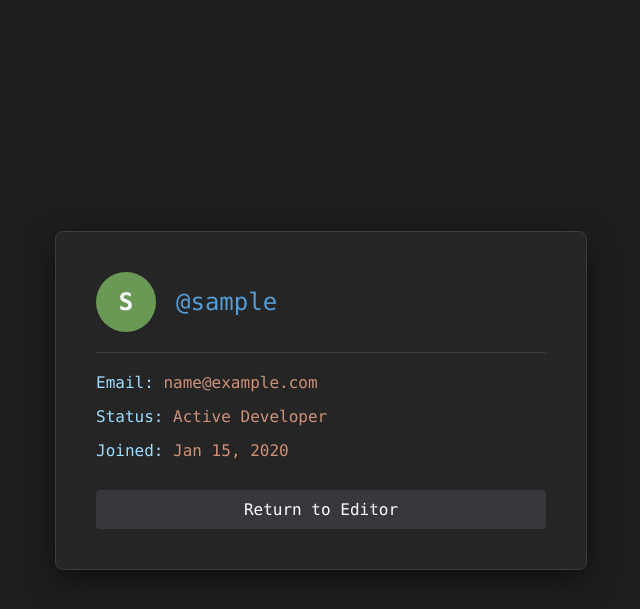
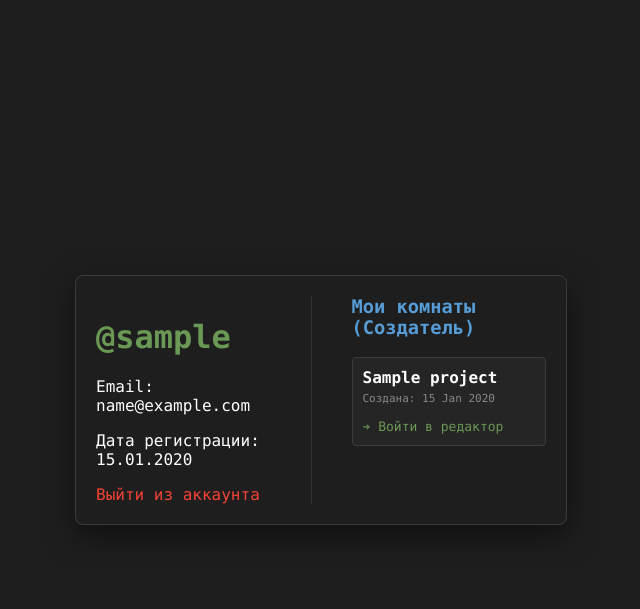
Before and after one commit to MichaelUserBro/Hakaton_final, a Django app: page /profile/ in a window 1280 px wide. Shown: the top 609 px of the page, without its empty margins (319-959 px from the left). Run offline with Django 5.2, Linux system fonts and the light colour scheme; a user stored in the database is signed in; tables that the repository leaves empty hold one stand-in row (values such as "Sample post").

Commit message:
можно создавать много комнат

```diff
--- a/editor/templates/editor/profile.html
+++ b/editor/templates/editor/profile.html
@@ -70,30 +70,39 @@
     </style>
 </head>
 <body>
-    <div class="profile-container">
-        <div class="user-header">
-            <div class="avatar-circle">
-                {{ user.username|slice:":1"|upper }}
-            </div>
-            <div class="username-title">@{{ user.username }}</div>
-        </div>
+    <div class="profile-container" style="display: flex; gap: 40px; padding: 20px; color: white; background: #1e1e1e;">
 
-        <div class="info-row">
-            <span class="label">Email:</span>
-            <span class="value">{{ user.email|default:"не указан" }}</span>
-        </div>
+    <div class="user-info" style="flex: 1; border-right: 1px solid #333; padding-right: 20px;">
+        <h1 style="color: #6a9955;">@{{ user.username }}</h1>
+        <p>Email: {{ user.email }}</p>
+        <p>Дата регистрации: {{ user.date_joined|date:"d.m.Y" }}</p>
+        <a href="{% url 'logout' %}" style="color: #f44336; text-decoration: none;">Выйти из аккаунта</a>
+    </div>
 
-        <div class="info-row">
-            <span class="label">Status:</span>
-            <span class="value">Active Developer</span>
-        </div>
+    <div class="user-rooms" style="flex: 1;">
+        <h3 style="margin-top: 0; color: #569cd6;">Мои комнаты (Создатель)</h3>
 
-        <div class="info-row">
-            <span class="label">Joined:</span>
-            <span class="value">{{ user.date_joined|date:"M d, Y" }}</span>
-        </div>
+        {% if created_rooms %}
+            <ul style="list-style: none; padding: 0;">
+                {% for room in created_rooms %}
+                    <li style="margin-bottom: 15px; padding: 10px; background: #252526; border-radius: 4px; border: 1px solid #3c3c3c;">
+                        <strong style="display: block; font-size: 16px;">{{ room.name }}</strong>
+                        <span style="font-size: 11px; color: #888;">Создана: {{ room.created_at|date:"d M Y" }}</span>
 
-        <a href="{% url 'index' %}" class="btn-back">Return to Editor</a>
+                        <div style="margin-top: 10px;">
+                            <a href="{% url 'index' %}" style="color: #6a9955; text-decoration: none; font-size: 13px; margin-right: 15px;">
+                                ➔ Войти в редактор
+                            </a>
+                        </div>
+                    </li>
+                {% endfor %}
+            </ul>
+        {% else %}
+            <p style="color: #666;">Вы еще не создали ни одной комнаты.</p>
+            <a href="{% url 'create_project' %}" style="color: #569cd6; text-decoration: none;">+ Создать первую комнату</a>
+        {% endif %}
     </div>
+
+</div>
 </body>
 </html>
--- a/editor/urls.py
+++ b/editor/urls.py
@@ -14,4 +14,5 @@ urlpatterns = [
     # Добавляем маршрут для логики конфликтов из Этапа 2
     path('resolve-conflict/', views.resolve_ai_conflict, name='resolve_ai_conflict'),
     path('analyze/', views.ai_review, name='ai_review'),
+    path('join/<uuid:token>/', views.join_project, name='join_project'),
 ]
--- a/editor/views.py
+++ b/editor/views.py
@@ -127,9 +127,16 @@ def register(request):
         form = UserRegisterForm()
     return render(request, 'editor/register.html', {'form': form})
 
-@login_required # Эта строка не пустит на страницу анонимов
+@login_required
 def profile(request):
-    return render(request, 'editor/profile.html', {'user': request.user})
+    # Получаем комнаты, созданные текущим пользователем
+    user_created_rooms = request.user.created_projects.all()
+
+    # Передаем всё одним словарем
+    return render(request, 'editor/profile.html', {
+        'user': request.user,
+        'created_rooms': user_created_rooms
+    })
 
 # editor/views.py
 from django.contrib.auth import logout
@@ -143,11 +150,16 @@ def create_project(request):
     if request.method == 'POST':
         project_name = request.POST.get('project_name')
         if project_name:
-            # Создаем проект
             new_project = Project.objects.create(name=project_name, creator=request.user)
-            # Добавляем создателя в список участников
             new_project.members.add(request.user)
-            return redirect('index')
+
+            # Сразу создаем первый файл для этой комнаты
+            from .models import Document
+            Document.objects.create(project=new_project, name="main.py", content="")
+
+            # ПРАВИЛЬНО: Редирект в созданную комнату
+            return redirect(f'/?project_id={new_project.id}')
+
     return render(request, 'editor/create_project.html')
 
 
@@ -156,14 +168,32 @@ def index(request):
     current_project = None
     doc = None
 
-    # Проверяем, вошел ли пользователь в систему
     if request.user.is_authenticated:
-        # Пытаемся взять проект залогиненного пользователя
-        current_project = request.user.projects.last()
+        # Пытаемся получить конкретный ID из ссылки (?project_id=...)
+        project_id = request.GET.get('project_id')
+
+        if project_id:
+            # Ищем конкретную комнату среди проектов пользователя
+            current_project = request.user.projects.filter(id=project_id).first()
+
+        # Если ID не передан или проект не найден, берем последний из списка
+        if not current_project:
+            current_project = request.user.projects.last()
+
+        # Если проект найден (или взят последний), получаем его документ
         if current_project:
             doc = current_project.documents.first()
 
-    # Логика сохранения (только если есть документ и пользователь вошел)
+            # ВАЖНО: Если в комнате еще нет файла, создаем его "на лету"
+            if not doc:
+                from .models import Document
+                doc = Document.objects.create(
+                    project=current_project,
+                    name="main.py",
+                    content=""
+                )
+
+    # Твоя логика сохранения (из image_742a1e.png)
     if request.method == 'POST' and doc:
         try:
             import json
@@ -177,7 +207,7 @@ def index(request):
         except Exception as e:
             return JsonResponse({'error': str(e)}, status=400)
 
-    # В контекст передаем doc, чтобы в шаблоне было {{ doc.content }}
+    # Твой контекст и рендер
     context = {
         'current_project': current_project,
         'doc': doc,
@@ -239,3 +269,18 @@ def resolve_ai_conflict(request):
         except Exception as e:
             return JsonResponse({'error': str(e)}, status=500)
     return JsonResponse({'error': 'Method not allowed'}, status=405)
+
+
+from django.shortcuts import get_object_or_404
+
+def join_project(request, token):
+    # Ищем проект по его секретному токену
+    project = get_object_or_404(Project, invite_token=token)
+
+    if request.user.is_authenticated:
+        # Добавляем пользователя в список участников
+        project.members.add(request.user)
+        return redirect('index')
+    else:
+        # Если не вошел — отправляем на регистрацию
+        return redirect('register')
```
Also changed, not shown: editor/templates/editor/index.html (+17 -4 lines).
